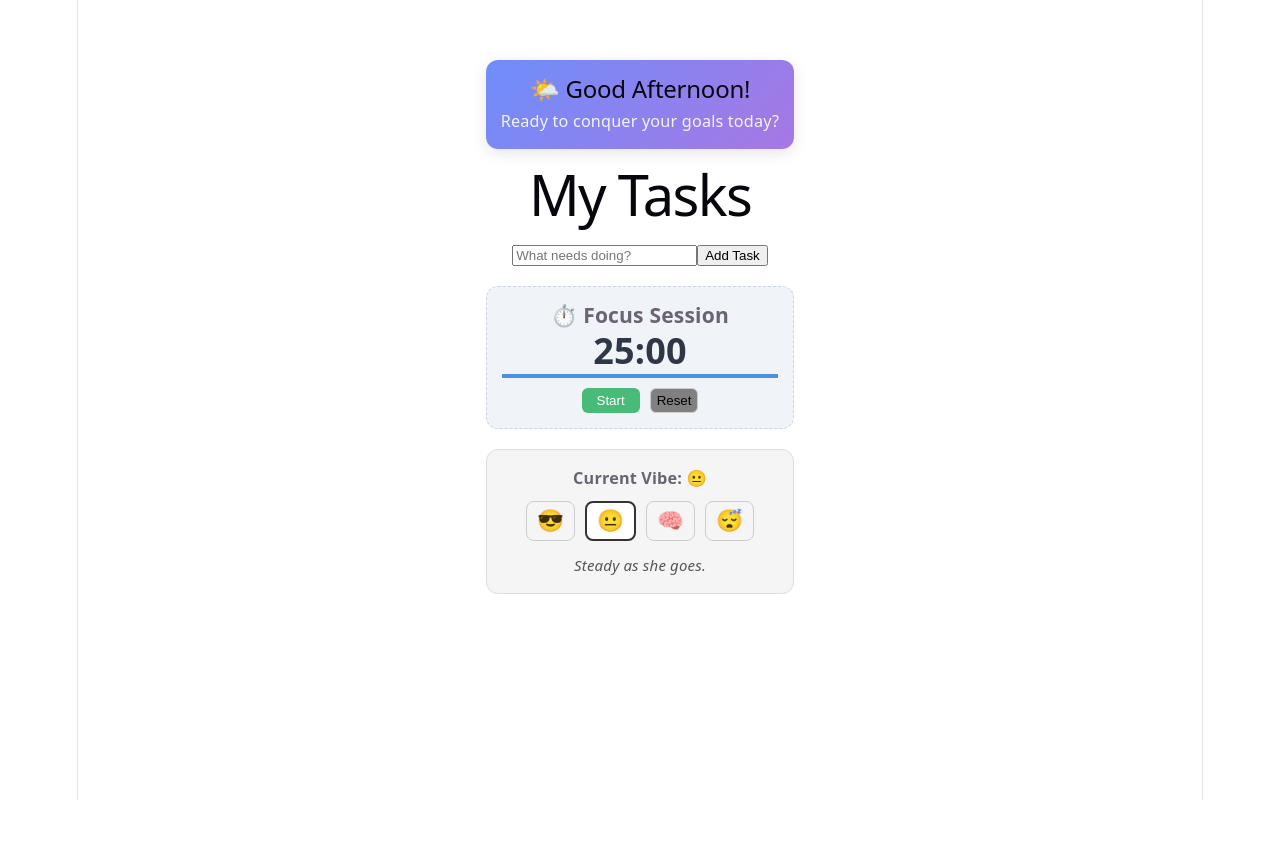
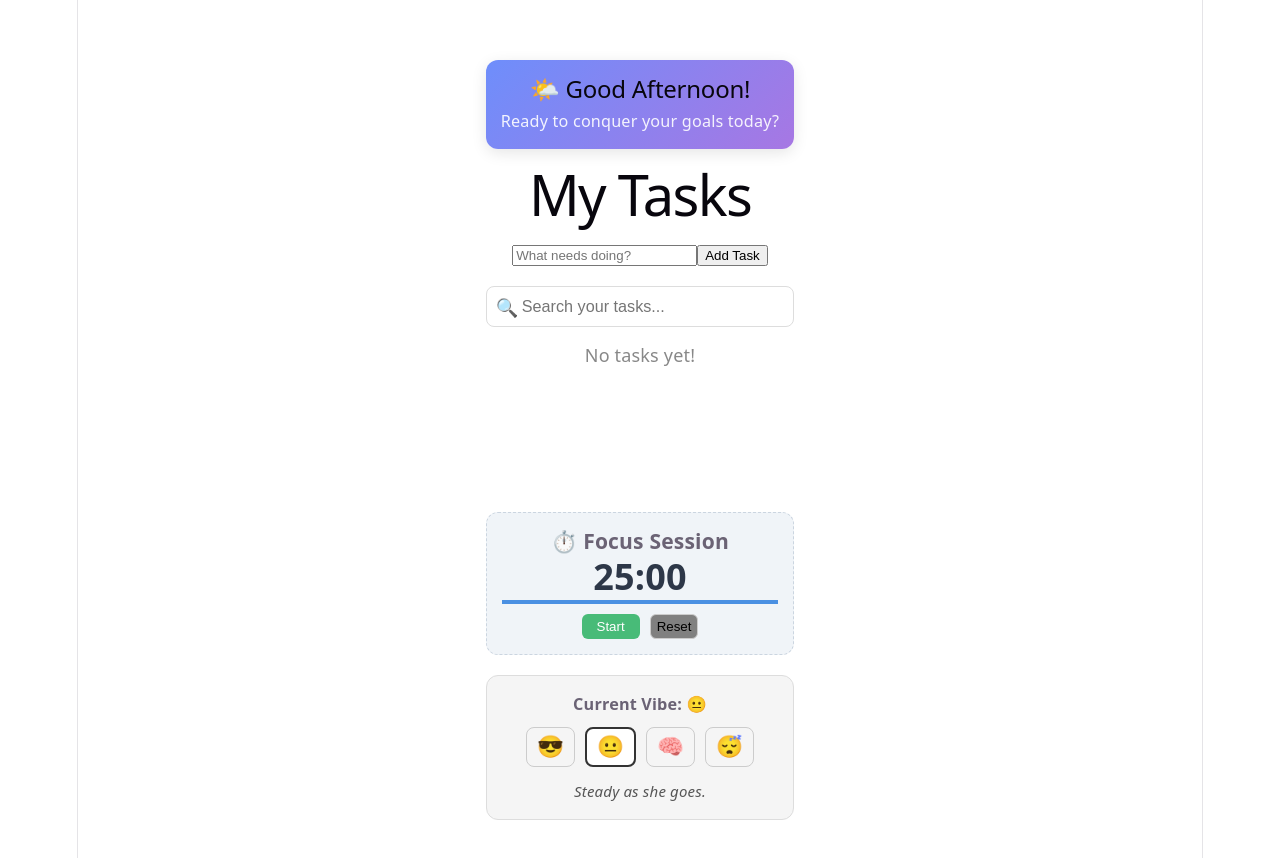
Before and after one commit to bluesand019/react-advanced, a React (Vite) app in the folder practice-folder/8/: page / in a window 1280 px wide. Shown: the top 858 px of the page. Before the commit the page ends 800 px from the top, so only its background shows below. Built offline with nearby package versions, Linux system fonts and the light colour scheme.

Commit message:
added search filter

```diff
--- a/practice-folder/8/src/App.jsx
+++ b/practice-folder/8/src/App.jsx
@@ -6,22 +6,22 @@ import WeatherGreeting from './components/WeatherGreeting';
 import FocusTimer from './components/FocusTimer';
 import MoodTracker from './components/MoodTracker';
 import EditModal from './components/EditModal';
+import SearchFilter from './components/SearchFilter';
 
 function App() {
   const [tasks, setTasks] = useState([]);
-  const [editingTask, setEditingTask] = useState(null); // Track the task being edited
+  const [searchQuery, setSearchQuery] = useState('');
+  const [editingTask, setEditingTask] = useState(null);
 
-  const addTask = (text) => {
-    setTasks([...tasks, { id: Date.now(), text }]);
-  };
-
+  const addTask = (text) => setTasks([...tasks, { id: Date.now(), text }]);
   const updateTask = (id, newText) => {
     setTasks(tasks.map(t => t.id === id ? { ...t, text: newText } : t));
   };
+  const deleteTask = (id) => setTasks(tasks.filter(t => t.id !== id));
 
-  const deleteTask = (id) => {
-    setTasks(tasks.filter(t => t.id !== id));
-  };
+  const filteredTasks = tasks.filter(task =>
+    task.text.toLowerCase().includes(searchQuery.toLowerCase())
+  );
 
   return (
     <div style={{ maxWidth: '400px', margin: '40px auto', padding: '20px' }}>
@@ -30,26 +30,38 @@ function App() {
       <h1>My Tasks</h1>
       <TaskInput onAddTask={addTask} />
 
-      {tasks.map(task => (
-        <TaskItem
-          key={task.id}
-          task={task}
-          onDelete={deleteTask}
-          onEdit={(task) => setEditingTask(task)}
-        />
-      ))}
+      <SearchFilter
+        searchTerm={searchQuery}
+        onSearchChange={setSearchQuery}
+      />
 
-      {/* The Modal Logic */}
+      <div style={{ minHeight: '150px' }}>
+        {filteredTasks.length > 0 ? (
+          filteredTasks.map(task => (
+            <TaskItem
+              key={task.id}
+              task={task}
+              onDelete={deleteTask}
+              onEdit={setEditingTask}
+            />
+          ))
+        ) : (
+          <p style={{ textAlign: 'center', color: '#888' }}>
+            {tasks.length > 0 ? "No matches found." : "No tasks yet!"}
+          </p>
+        )}
+      </div>
+
+      <TaskStats totalTasks={tasks.length} onClearAll={() => setTasks([])} />
+
       {editingTask && (
         <EditModal
-          isOpen={!!editingTask}
           task={editingTask}
           onClose={() => setEditingTask(null)}
           onSave={updateTask}
         />
       )}
 
-      <TaskStats totalTasks={tasks.length} onClearAll={() => setTasks([])} />
       <FocusTimer />
       <MoodTracker />
     </div>
--- /dev/null
+++ b/practice-folder/8/src/components/SearchFilter.jsx
@@ -0,0 +1,26 @@
+function SearchFilter({ searchTerm, onSearchChange }) {
+  return (
+    <div style={{ marginBottom: '15px' }}>
+      <div style={{ position: 'relative' }}>
+        <span style={{ position: 'absolute', left: '10px', top: '8px' }}>🔍</span>
+        <input
+          type="text"
+          placeholder="Search your tasks..."
+          value={searchTerm}
+          onChange={(e) => onSearchChange(e.target.value)}
+          style={{
+            width: '100%',
+            padding: '10px 10px 10px 35px',
+            borderRadius: '8px',
+            border: '1px solid #ddd',
+            fontSize: '0.9rem',
+            boxSizing: 'border-box',
+            outline: 'none'
+          }}
+        />
+      </div>
+    </div>
+  );
+}
+
+export default SearchFilter;
```
